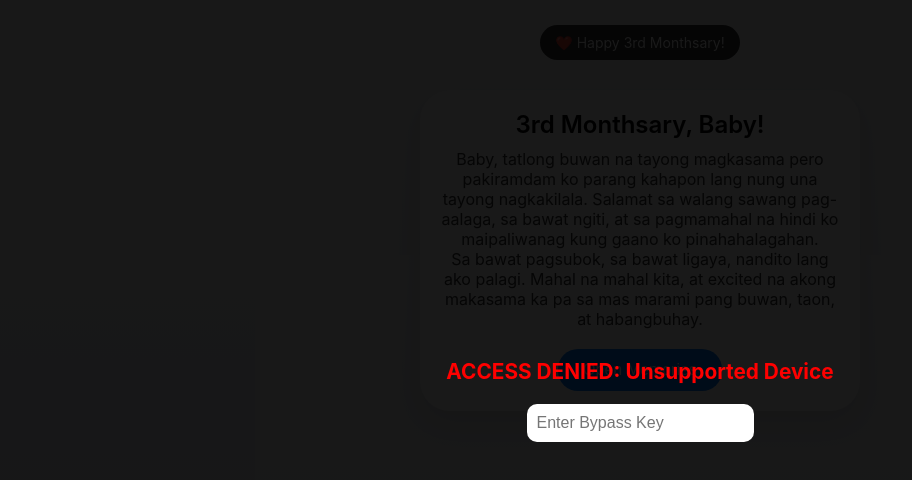
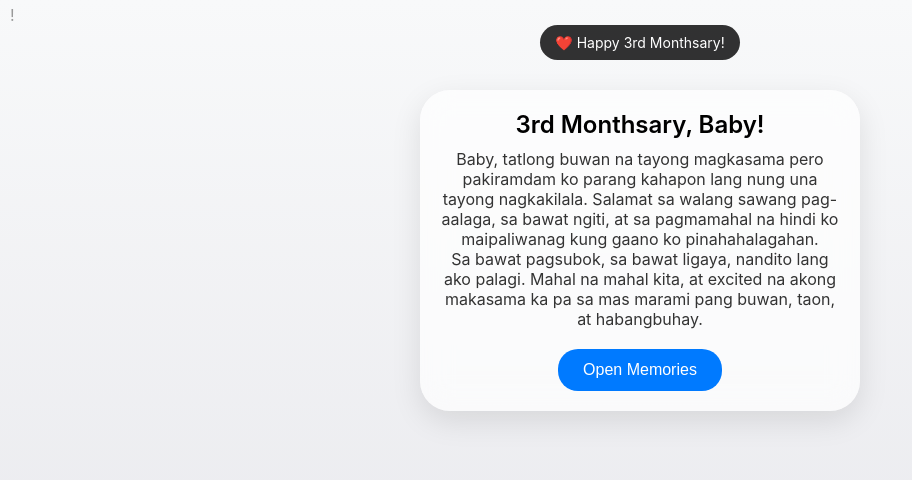
Before and after one commit to Ethan561621/Month-, a plain HTML site: page index.html in a window 1280 px wide. Shown: the whole page, without its empty margins (0-912 px from the left). Drawn offline with Linux system fonts and the light colour scheme.

Commit message:
Update index.html

```diff
--- a/index.html
+++ b/index.html
@@ -14,6 +14,7 @@
       align-items: center;
       justify-content: flex-start;
       height: 100vh;
+      position: relative;
     }
     .dynamic-island {
       margin-top: 25px;
@@ -62,34 +63,38 @@
     .ios-button:hover {
       background: #0059c1;
     }
-    #block-screen {
-      position: fixed;
-      top: 0;
-      left: 0;
-      width: 100vw;
-      height: 100vh;
-      background-color: rgba(0, 0, 0, 0.9);
-      color: red;
-      font-size: 1.3rem;
-      font-weight: bold;
-      display: flex;
+    .memories, .secret-memories, #passwordPrompt {
+      margin-top: 20px;
+      display: none;
       flex-direction: column;
       align-items: center;
-      justify-content: center;
-      z-index: 9999;
     }
-    #bypass-form {
-      margin-top: 20px;
+    .memories img, .secret-memories img {
+      width: 90%;
+      max-width: 300px;
+      border-radius: 20px;
+      margin: 10px 0;
+      box-shadow: 0 4px 10px rgba(0,0,0,0.1);
     }
-    #bypass-form input {
+    .password-input input {
       padding: 10px;
       border-radius: 10px;
-      border: none;
-      font-size: 1rem;
+      border: 1px solid #ccc;
+      width: 70%;
+    }
+    #secretTrigger {
+      position: absolute;
+      top: 5px;
+      left: 10px;
+      font-size: 16px;
+      color: #999;
+      cursor: pointer;
+      user-select: none;
     }
   </style>
 </head>
 <body>
+  <div id="secretTrigger">!</div>
   <div class="dynamic-island">❤️ Happy 3rd Monthsary!</div>
   <div class="ios-card">
     <div class="ios-title">3rd Monthsary, Baby!</div>
@@ -99,38 +104,38 @@
     <div class="ios-text">
       Sa bawat pagsubok, sa bawat ligaya, nandito lang ako palagi. Mahal na mahal kita, at excited na akong makasama ka pa sa mas marami pang buwan, taon, at habangbuhay.
     </div>
-    <button class="ios-button">Open Memories</button>
-  </div>  <div id="block-screen" style="display: none">
-    ACCESS DENIED: Unsupported Device
-    <form id="bypass-form">
-      <input type="text" id="bypass-key" placeholder="Enter Bypass Key" />
-    </form>
+    <button class="ios-button" onclick="showMemories()">Open Memories</button>
+    <div class="memories" id="memories">
+      <img src="https://iili.io/FqSDiYb.md.jpg" alt="Memory 1">
+      <img src="https://iili.io/FqSDLyx.md.jpg" alt="Memory 2">
+      <img src="https://iili.io/FqSDZTQ.md.jpg" alt="Memory 3">
+    </div><div id="passwordPrompt">
+  <input type="password" id="secretKey" placeholder="Enter password to unlock">
+  <button class="ios-button" onclick="checkPassword()">Unlock</button>
+</div>
+
+<div class="secret-memories" id="secret">
+  <img src="https://iili.io/FqSZx3b.jpg" alt="Secret 1">
+  <img src="https://iili.io/FqSZn6u.jpg" alt="Secret 2">
+  <img src="https://iili.io/FqSZzaj.jpg" alt="Secret 3">
+</div>
+
   </div>  <script>
-    const whitelist = [800, 1080];
-    const safeHeights = [1126, 2340];
-    const currentWidth = window.screen.width;
-    const currentHeight = window.screen.height;
-    const key = "September 8, 2011";
-
-    function checkBypass() {
-      return localStorage.getItem("unlocked") === "true";
+    function showMemories() {
+      document.getElementById('memories').style.display = 'flex';
     }
 
-    function allowAccess() {
-      document.getElementById("block-screen").style.display = "none";
+    function checkPassword() {
+      const pass = document.getElementById('secretKey').value;
+      if (pass === "April 10, 2025") {
+        document.getElementById('secret').style.display = 'flex';
+      } else {
+        alert("Wrong password!");
+      }
     }
 
-    if (!whitelist.includes(currentWidth) || !safeHeights.includes(currentHeight)) {
-      if (!checkBypass()) {
-        document.getElementById("block-screen").style.display = "flex";
-        document.getElementById("bypass-form").addEventListener("submit", function(e) {
-          e.preventDefault();
-          if (document.getElementById("bypass-key").value === key) {
-            localStorage.setItem("unlocked", "true");
-            allowAccess();
-          }
-        });
-      }
-    }
+    document.getElementById('secretTrigger').addEventListener('click', () => {
+      document.getElementById('passwordPrompt').style.display = 'flex';
+    });
   </script></body>
 </html>
```
